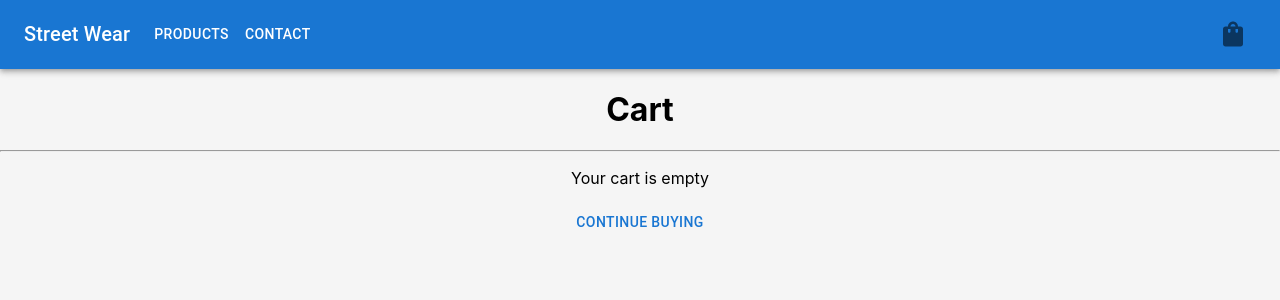
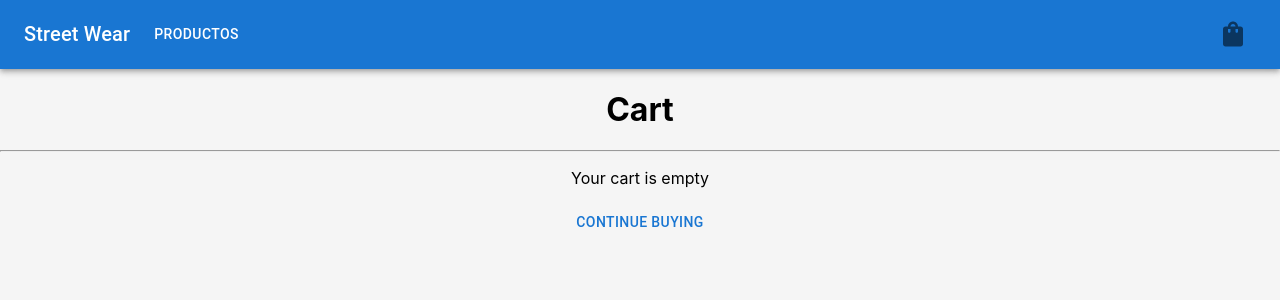
Before and after one commit to LautaroVolcan/ecommerseReact, a React (Create React App) app: page /cart in a window 1280 px wide. Shown: the top 300 px of the page. Built offline with nearby package versions, Linux system fonts and the light colour scheme.

Commit message:
category

```diff
--- a/src/App.js
+++ b/src/App.js
@@ -6,7 +6,7 @@ import Navbar from "./Components/NavBar/Navar";
 import ItemListContainer from "./Components/ItemListContainer/ItemListContainer";
 import ItemDetailContainer from "./Components/ItemDetailContainer/ItemDetailContainer";
 import Cart from "./pages/cart/Cart";
-import {CartContextProvider} from './Context/CartContext'
+import { CartContextProvider } from "./Context/CartContext";
 
 // Routes
 
@@ -16,25 +16,17 @@ import { BrowserRouter, Route, Routes } from "react-router-dom";
 function App() {
   return (
     <div className="App">
-
       <BrowserRouter>
-      <CartContextProvider>
-        <Navbar />
-        <Routes>
-          <Route
-            path="/"
-            element={<HomePage/>}
-          />
-          <Route
-            path="/category/:id"
-            element={<ItemListContainer/>}
-          />
-          <Route path="/item/:id" element={<ItemDetailContainer />} />
-          <Route path="/cart" element={<Cart/>} />
-        </Routes>
+        <CartContextProvider>
+          <Navbar />
+          <Routes>
+            <Route path="/" element={<HomePage />} />
+            <Route path="/:category" element={<ItemListContainer />} />
+            <Route path="/item/:id" element={<ItemDetailContainer />} />
+            <Route path="/cart" element={<Cart />} />
+          </Routes>
         </CartContextProvider>
       </BrowserRouter>
-
     </div>
   );
 }
--- a/src/Components/ItemDetailContainer/ItemDetailContainer.js
+++ b/src/Components/ItemDetailContainer/ItemDetailContainer.js
@@ -7,7 +7,7 @@ import db from "../../firebase";
 const ItemDetailContainer = () => {
   const [itemDetail, setItemDetail] = useState({});
   const [loading, setLoading] = useState(true);
-  const { id } = useParams();
+  const { id, category } = useParams();
 
   useEffect(() => {
     async function getById() {
--- a/src/Components/ItemListContainer/ItemList/ItemList.js
+++ b/src/Components/ItemListContainer/ItemList/ItemList.js
@@ -12,9 +12,9 @@ return(
        {prodListData.map((productData) => {
 
         return (
-          <div>
+          <div key={productData.id}>
 
-            <Item key={productData.id} productData={productData}/>
+            <Item productData={productData}/>
 
           </div>
         );
--- a/src/Components/ItemListContainer/ItemListContainer.js
+++ b/src/Components/ItemListContainer/ItemListContainer.js
@@ -3,11 +3,14 @@ import ItemList from './ItemList/ItemList.js';
 import db from '../../firebase.js';
 import { collection, getDocs } from "firebase/firestore";
 import '../ItemListContainer/item-list-container.css'
+import { useParams } from "react-router-dom";
 
 const ItemListContainer = () => {
 
     const [products, setdataProd] = useState([]);
     const [mainListLoader, setMainListLoader] = useState(true)
+
+    const { category } = useParams()
 
   const getProducts = async () => {
     const ItemColection = collection(db,'items')
@@ -32,8 +35,17 @@ const ItemListContainer = () => {
     getProducts().then((dataProd) => {
       setdataProd(dataProd);
       setMainListLoader(false);
+      category ? filterProductByCategory(dataProd, category) : setdataProd(dataProd)
     });
-  }, []);
+  }, [category]);
+
+  const filterProductByCategory = (array , category) => {
+    return array.map( (product, i) => {
+        if(product.category === category) {
+           return setdataProd(products => [product]);
+        }
+    })
+}
 
 
 
--- a/src/Components/NavBar/Navar.js
+++ b/src/Components/NavBar/Navar.js
@@ -26,6 +26,15 @@ const ResponsiveAppBar = () => {
 
   const handleCloseNavMenu = () => {
     setAnchorElNav(null);
+  };
+
+  const [anchorEl, setAnchorEl] = React.useState(null);
+  const open = Boolean(anchorEl);
+  const handleClick = (event) => {
+    setAnchorEl(event.currentTarget);
+  };
+  const handleClose = () => {
+    setAnchorEl(null);
   };
 
 
@@ -93,22 +102,38 @@ const ResponsiveAppBar = () => {
           </Typography>
           <Box sx={{ flexGrow: 1, display: { xs: 'none', md: 'flex' } }}>
 
-              <Link to={'/category/:id'}>
+              <Link to={'/:category'}>
               <Button
 
-                onClick={handleCloseNavMenu}
+                // onClick={handleCloseNavMenu}
                 sx={{ my: 2, color: 'white', display: 'block' }}
-              >
-                Products
-              </Button>
+                id="basic-button"
+        aria-controls={open ? 'basic-menu' : undefined}
+        aria-haspopup="true"
+        aria-expanded={open ? 'true' : undefined}
+        onClick={handleClick}
+
+              >Productos
+                </Button>
+              <Menu
+        id="basic-menu"
+        anchorEl={anchorEl}
+        open={open}
+        onClose={handleClose}
+        MenuListProps={{
+          'aria-labelledby': 'basic-button',
+        }}
+      >
+        <MenuItem onClick={handleClose}>
+
+       <Link to={"/limited"} >Limited</Link>
+
+          </MenuItem>
+
+      </Menu>
+
               </Link>
-              <Button
 
-                onClick={handleCloseNavMenu}
-                sx={{ my: 2, color: 'white', display: 'block' }}
-              >
-                Contact
-              </Button>
 
           </Box>
 
--- a/src/Context/CartContext.js
+++ b/src/Context/CartContext.js
@@ -42,7 +42,7 @@ export function CartContextProvider({ children }) {
   }
 
   function quantity() {
-    return cartList.reduce((acum, item) => (acum += item.cantidad), 0);
+    return cartList.reduce((acum, item) => (acum += item.quantity), 0);
   }
 
 
```
Also changed, not shown: src/pages/Contct/Contact.js (deleted).
